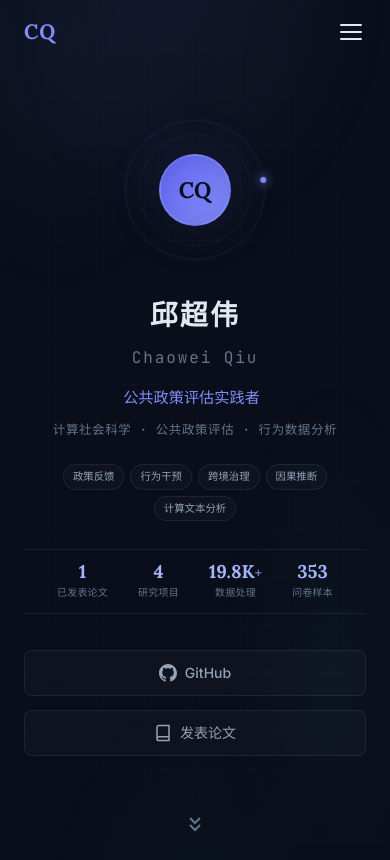
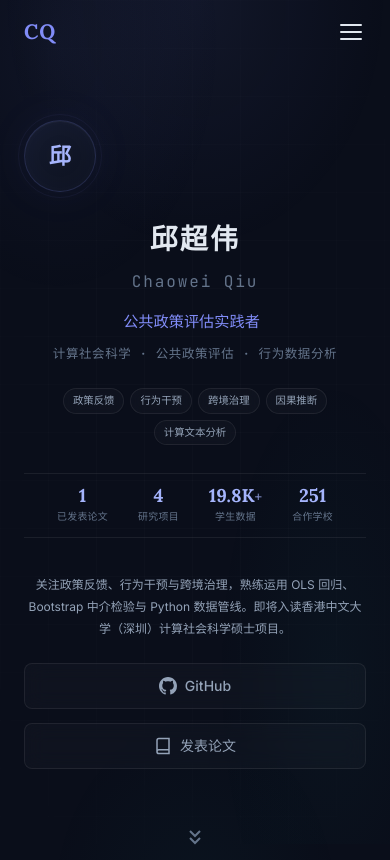
Before and after one commit to jeddakholmes-byte/Personal_website, a plain HTML site: page index.html in a window 390 px wide. Shown: the top 860 px of the page. Drawn offline with Linux system fonts and the light colour scheme.

Commit message:
updated index

```diff
--- a/css/style.css
+++ b/css/style.css
@@ -250,69 +250,36 @@
 
 .hero-avatar {
   margin: 0 auto 32px;
+}
+
+.avatar-placeholder {
+  width: 108px;
+  height: 108px;
+  border-radius: 50%;
+  background: linear-gradient(145deg, var(--bg-tertiary), var(--bg-secondary));
+  color: var(--accent-light);
+  display: flex;
+  align-items: center;
+  justify-content: center;
+  font-family: var(--font-serif);
+  font-size: 2.4rem;
+  font-weight: 600;
+  box-shadow:
+    0 0 50px rgba(129, 140, 248, 0.06),
+    inset 0 1px 0 rgba(255, 255, 255, 0.04),
+    inset 0 0 30px rgba(129, 140, 248, 0.03);
+  border: 1px solid rgba(129, 140, 248, 0.18);
+  transition: transform 0.4s cubic-bezier(0.4, 0, 0.2, 1), box-shadow 0.4s ease;
   position: relative;
-  width: 160px;
-  height: 160px;
-  display: flex;
-  align-items: center;
-  justify-content: center;
-}
-
-.avatar-ring {
-  position: absolute;
-  border-radius: 50%;
-  pointer-events: none;
-}
-
-.avatar-ring-outer {
-  width: 160px;
-  height: 160px;
-  border: 1px solid rgba(129, 140, 248, 0.1);
-  animation: spin 30s linear infinite;
-}
-
-.avatar-ring-outer::before {
+}
+
+.avatar-placeholder::after {
   content: '';
   position: absolute;
-  top: -3px;
-  left: 50%;
-  width: 6px;
-  height: 6px;
+  inset: -7px;
   border-radius: 50%;
-  background: var(--accent);
-  box-shadow: 0 0 10px var(--accent);
-  transform: translateX(-50%);
-}
-
-.avatar-ring-mid {
-  width: 128px;
-  height: 128px;
-  border: 1px dashed rgba(45, 212, 191, 0.12);
-  animation: spin 20s linear infinite reverse;
-}
-
-@keyframes spin {
-  from { transform: rotate(0deg); }
-  to { transform: rotate(360deg); }
-}
-
-.avatar-placeholder {
-  width: 96px;
-  height: 96px;
-  border-radius: 50%;
-  background: linear-gradient(135deg, var(--accent-dark), var(--accent));
-  color: var(--bg-primary);
-  display: flex;
-  align-items: center;
-  justify-content: center;
-  font-family: var(--font-serif);
-  font-size: 1.8rem;
-  font-weight: 700;
-  box-shadow: 0 0 60px var(--accent-glow), inset 0 0 20px rgba(0, 0, 0, 0.1);
-  border: 2px solid rgba(129, 140, 248, 0.25);
-  transition: transform 0.4s cubic-bezier(0.4, 0, 0.2, 1);
-  position: relative;
-  z-index: 1;
+  border: 1px solid rgba(129, 140, 248, 0.06);
+  pointer-events: none;
 }
 
 .avatar-placeholder:hover {
@@ -430,6 +397,16 @@
   width: 1px;
   height: 28px;
   background: var(--glass-border);
+}
+
+/* Hero Bio */
+.hero-bio {
+  font-size: 0.85rem;
+  color: var(--text-secondary);
+  line-height: 1.8;
+  max-width: 520px;
+  margin: 0 auto 32px;
+  text-align: center;
 }
 
 .hero-links {
@@ -1334,6 +1311,29 @@
 
 .project-card .btn {
   align-self: flex-start;
+}
+
+/* Project Links (demo + repo) */
+.project-links {
+  display: flex;
+  gap: 10px;
+  flex-wrap: wrap;
+  align-self: flex-start;
+}
+
+/* Project Status Badge */
+.project-status {
+  display: inline-block;
+  font-family: var(--font-mono);
+  font-size: 0.72rem;
+  font-weight: 500;
+  color: var(--text-muted);
+  background: rgba(255, 255, 255, 0.025);
+  border: 1px solid var(--glass-border);
+  padding: 6px 14px;
+  border-radius: var(--radius-sm);
+  align-self: flex-start;
+  letter-spacing: 0.02em;
 }
 
 /* --- Skills --- */
@@ -1570,10 +1570,8 @@
   .hero-tagline { font-size: 0.95rem; }
   .hero-subtitle { font-size: 0.78rem; }
 
-  .hero-avatar { width: 140px; height: 140px; }
-  .avatar-ring-outer { width: 140px; height: 140px; }
-  .avatar-ring-mid { width: 112px; height: 112px; }
-  .avatar-placeholder { width: 84px; height: 84px; font-size: 1.5rem; }
+  .hero-avatar { margin-bottom: 24px; }
+  .avatar-placeholder { width: 92px; height: 92px; font-size: 2rem; }
 
   .hero-keyword { font-size: 0.68rem; padding: 3px 11px; }
 
@@ -1581,6 +1579,8 @@
   .hero-stat { padding: 0 14px; }
   .hero-stat-num { font-size: 1.3rem; }
   .hero-stat-label { font-size: 0.62rem; }
+
+  .hero-bio { font-size: 0.8rem; margin-bottom: 24px; }
 
   .about-grid,
   .research-grid,
@@ -1660,6 +1660,8 @@
   .hero-stat-sep { display: none; }
   .hero-stat-num { font-size: 1.15rem; }
 
+  .hero-bio { font-size: 0.75rem; }
+
   .skill-item {
     flex-wrap: wrap;
   }
@@ -1681,11 +1683,6 @@
     display: none !important;
   }
 
-  .avatar-ring-outer,
-  .avatar-ring-mid {
-    animation: none !important;
-  }
-
   .fade-in {
     opacity: 1;
     transform: none;
--- a/index.html
+++ b/index.html
@@ -47,9 +47,7 @@
     <div class="hero-bg"></div>
     <div class="hero-content">
       <div class="hero-avatar">
-        <div class="avatar-ring avatar-ring-outer"></div>
-        <div class="avatar-ring avatar-ring-mid"></div>
-        <div class="avatar-placeholder">CQ</div>
+        <div class="avatar-placeholder">邱</div>
       </div>
       <h1 class="hero-name">
         <span class="hero-name-cn">邱超伟</span>
@@ -77,14 +75,15 @@
         <div class="hero-stat-sep"></div>
         <div class="hero-stat">
           <span class="hero-stat-num">19.8K<span class="hero-stat-suffix">+</span></span>
-          <span class="hero-stat-label">数据处理</span>
+          <span class="hero-stat-label">学生数据</span>
         </div>
         <div class="hero-stat-sep"></div>
         <div class="hero-stat">
-          <span class="hero-stat-num">353</span>
-          <span class="hero-stat-label">问卷样本</span>
+          <span class="hero-stat-num">251</span>
+          <span class="hero-stat-label">合作学校</span>
         </div>
       </div>
+      <p class="hero-bio">关注政策反馈、行为干预与跨境治理，熟练运用 OLS 回归、Bootstrap 中介检验与 Python 数据管线。即将入读香港中文大学（深圳）计算社会科学硕士项目。</p>
       <div class="hero-links">
         <a href="https://github.com/jeddakholmes-byte" target="_blank" class="hero-link" rel="noopener">
           <svg viewBox="0 0 24 24" width="18" height="18" fill="currentColor"><path d="M12 0C5.37 0 0 5.37 0 12c0 5.31 3.435 9.795 8.205 11.385.6.105.825-.255.825-.57 0-.285-.015-1.23-.015-2.235-3.015.555-3.795-.735-4.035-1.41-.135-.345-.72-1.41-1.23-1.695-.42-.225-1.02-.78-.015-.795.945-.015 1.62.87 1.845 1.23 1.08 1.815 2.805 1.305 3.495.99.105-.78.42-1.305.765-1.605-2.67-.3-5.46-1.335-5.46-5.925 0-1.305.465-2.385 1.23-3.225-.12-.3-.54-1.53.12-3.18 0 0 1.005-.315 3.3 1.23.96-.27 1.98-.405 3-.405s2.04.135 3 .405c2.295-1.56 3.3-1.23 3.3-1.23.66 1.65.24 2.88.12 3.18.765.84 1.23 1.905 1.23 3.225 0 4.605-2.805 5.625-5.475 5.925.435.375.81 1.095.81 2.22 0 1.605-.015 2.895-.015 3.3 0 .315.225.69.825.57A12.02 12.02 0 0024 12c0-6.63-5.37-12-12-12z"/></svg>
@@ -310,9 +309,16 @@
               <span>✓ PWA 离线缓存</span>
               <span>✓ 社交分享预览图</span>
             </div>
-            <a href="https://github.com/jeddakholmes-byte/MGTI" target="_blank" class="btn btn-primary" rel="noopener">
-              查看项目 →
-            </a>
+            <div class="project-links">
+              <a href="https://jeddakholmes-byte.github.io/MGTI/" target="_blank" class="btn btn-primary" rel="noopener">
+                <svg viewBox="0 0 24 24" width="16" height="16" fill="none" stroke="currentColor" stroke-width="2"><path d="M5 12h14M12 5l7 7-7 7"/></svg>
+                在线体验
+              </a>
+              <a href="https://github.com/jeddakholmes-byte/MGTI" target="_blank" class="btn btn-outline" rel="noopener">
+                <svg viewBox="0 0 24 24" width="16" height="16" fill="currentColor"><path d="M12 0C5.37 0 0 5.37 0 12c0 5.31 3.435 9.795 8.205 11.385.6.105.825-.255.825-.57 0-.285-.015-1.23-.015-2.235-3.015.555-3.795-.735-4.035-1.41-.135-.345-.72-1.41-1.23-1.695-.42-.225-1.02-.78-.015-.795.945-.015 1.62.87 1.845 1.23 1.08 1.815 2.805 1.305 3.495.99.105-.78.42-1.305.765-1.605-2.67-.3-5.46-1.335-5.46-5.925 0-1.305.465-2.385 1.23-3.225-.12-.3-.54-1.53.12-3.18 0 0 1.005-.315 3.3 1.23.96-.27 1.98-.405 3-.405s2.04.135 3 .405c2.295-1.56 3.3-1.23 3.3-1.23.66 1.65.24 2.88.12 3.18.765.84 1.23 1.905 1.23 3.225 0 4.605-2.805 5.625-5.475 5.925.435.375.81 1.095.81 2.22 0 1.605-.015 2.895-.015 3.3 0 .315.225.69.825.57A12.02 12.02 0 0024 12c0-6.63-5.37-12-12-12z"/></svg>
+                查看仓库
+              </a>
+            </div>
           </div>
           <div class="project-featured-visual">
             <div class="mgti-preview">
@@ -356,8 +362,8 @@
               <div class="project-metric"><strong>19.8K+</strong>名学生</div>
               <div class="project-metric"><strong>全自动</strong>渲染</div>
             </div>
-            <a href="https://github.com/jeddakholmes-byte/Practifly-AI-" target="_blank" class="btn btn-primary" rel="noopener">
-              查看项目 →
+            <a href="https://github.com/jeddakholmes-byte/Practifly-AI-" target="_blank" class="btn btn-outline" rel="noopener">
+              查看仓库 →
             </a>
           </div>
         </div>
@@ -384,6 +390,7 @@
               <div class="project-metric"><strong>余弦</strong>相似度</div>
               <div class="project-metric"><strong>人机</strong>协同</div>
             </div>
+            <span class="project-status">实习项目 · 暂不公开</span>
           </div>
         </div>
         <div class="glass-card project-card">
@@ -415,6 +422,7 @@
               <div class="project-metric"><strong>OLS</strong>回归</div>
               <div class="project-metric"><strong>Bootstrap</strong>中介</div>
             </div>
+            <span class="project-status">学术项目 · 数据保密</span>
           </div>
         </div>
       </div>
```
Also changed, not shown: 1 other file.
